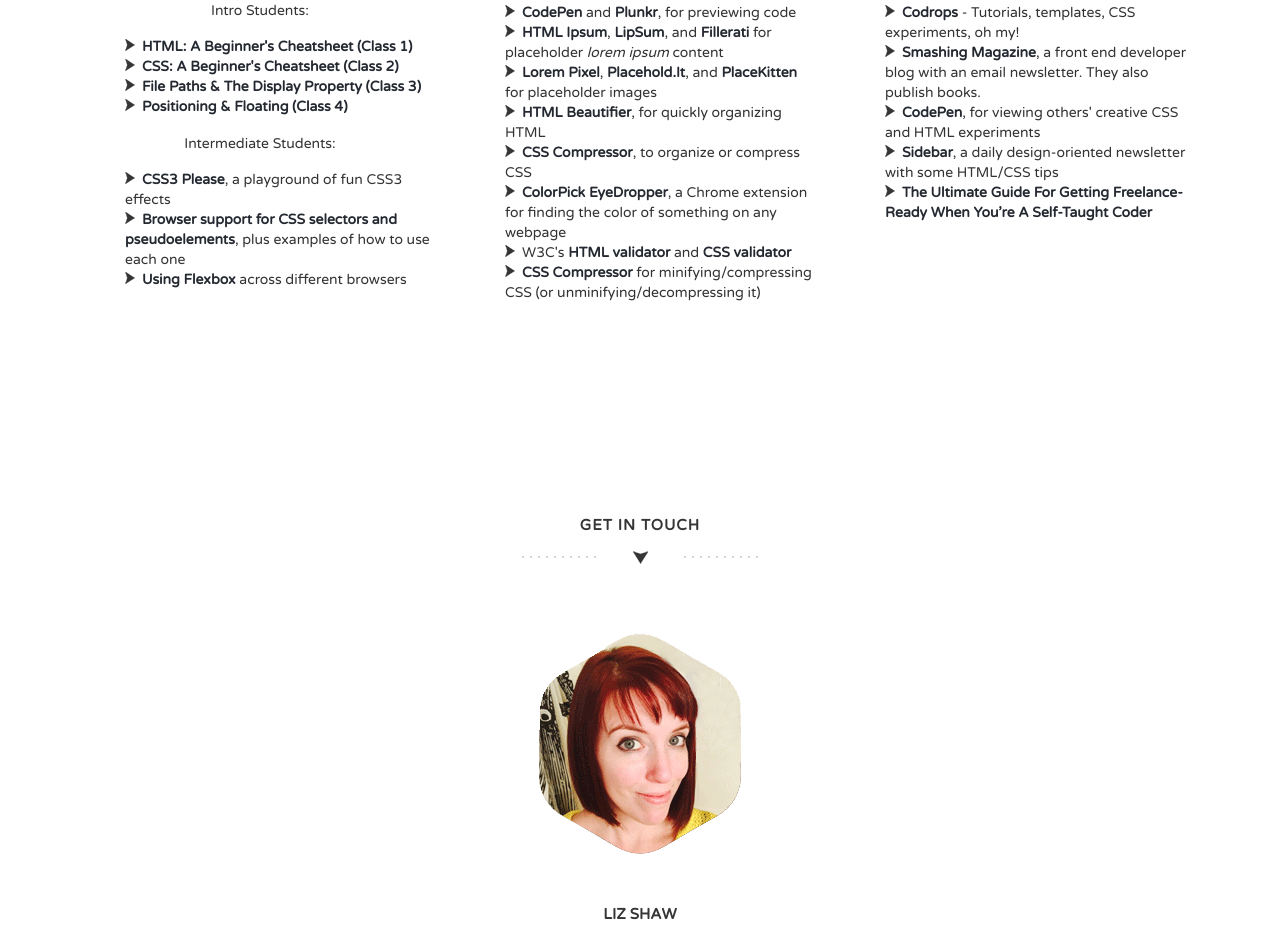
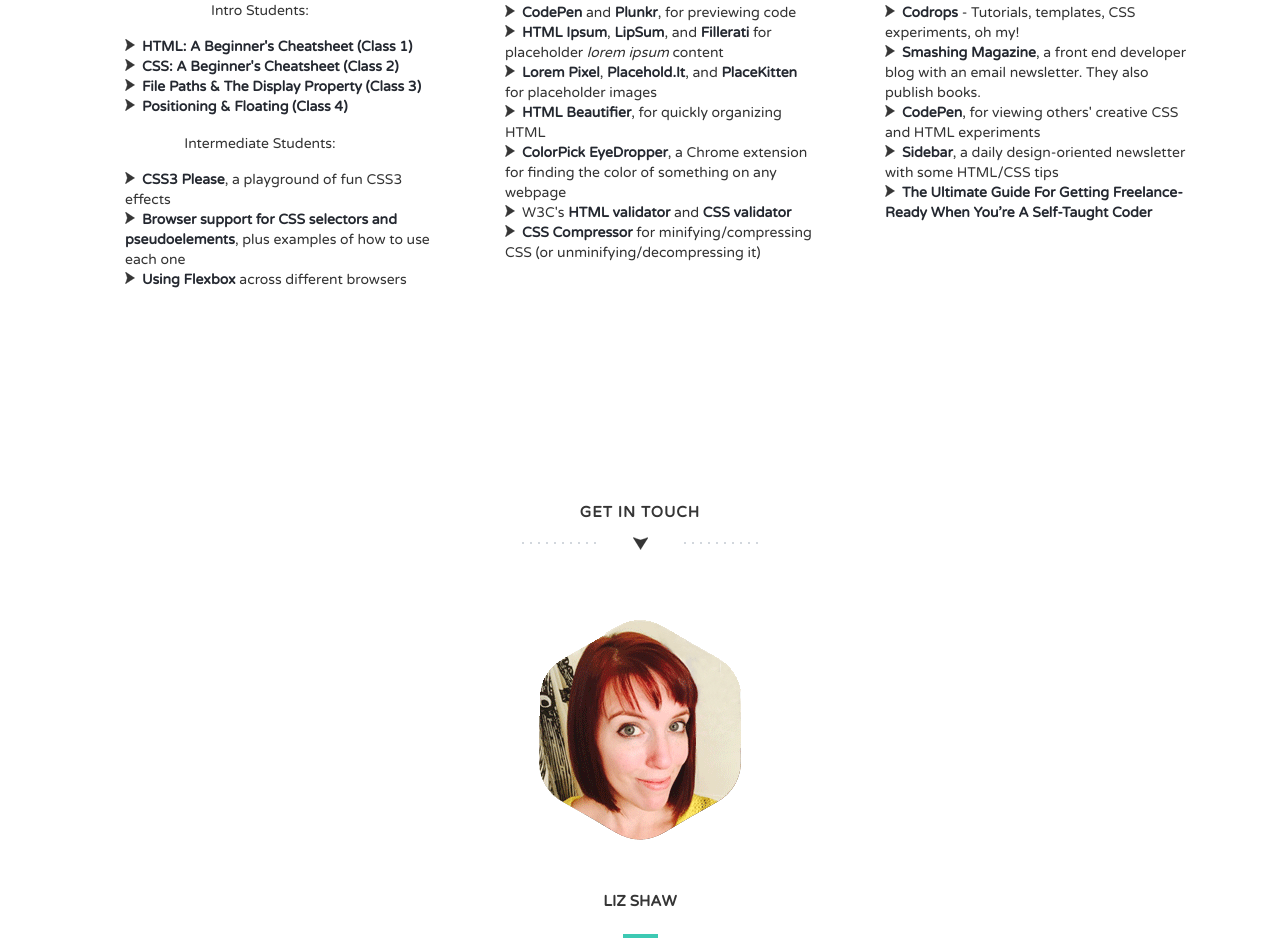
Before and after one commit to anythingcodes/anythingcodes.github.io, a plain HTML site: page index.html in a window 1280 px wide. Shown: the part 2140-3083 px from the top of the page. Drawn offline with nearby package versions, Linux system fonts and the light colour scheme.

Commit message:
Remove duplicate link to CSS compressor

```diff
--- a/index.html
+++ b/index.html
@@ -119,7 +119,6 @@
 								<li><a href="http://html-ipsum.com/" target="_blank">HTML Ipsum</a>, <a href="http://www.lipsum.com/" target="_blank">LipSum</a>, and <a href="http://www.fillerati.com/" target="_blank">Fillerati</a> for placeholder <em>lorem ipsum</em> content</li>
 								<li><a href="http://lorempixel.com" target="_blank">Lorem Pixel</a>, <a href="http://placehold.it" target="_blank">Placehold.It</a>, and <a href="http://placekitten.com" target="_blank">PlaceKitten</a> for placeholder images</li>
 								<li><a href="http://www.freeformatter.com/html-formatter.html#ad-output" target="_blank">HTML Beautifier</a>, for quickly organizing HTML</li>
-								<li><a href="http://csscompressor.com/" target="_blank">CSS Compressor</a>, to organize or compress CSS</li>
 								<li><a href="https://chrome.google.com/webstore/detail/colorpick-eyedropper/ohcpnigalekghcmgcdcenkpelffpdolg?hl=en" target="_blank">ColorPick EyeDropper</a>, a Chrome extension for finding the color of something on any webpage</li>
                                 <li>W3C's <a href="https://validator.w3.org/" target="_blank">HTML validator</a> and <a href="https://jigsaw.w3.org/css-validator/" target="_blank">CSS validator</a></li>
 								<li><a href="http://csscompressor.com/" target="_blank">CSS Compressor</a> for minifying/compressing CSS (or unminifying/decompressing it)</li>
```
